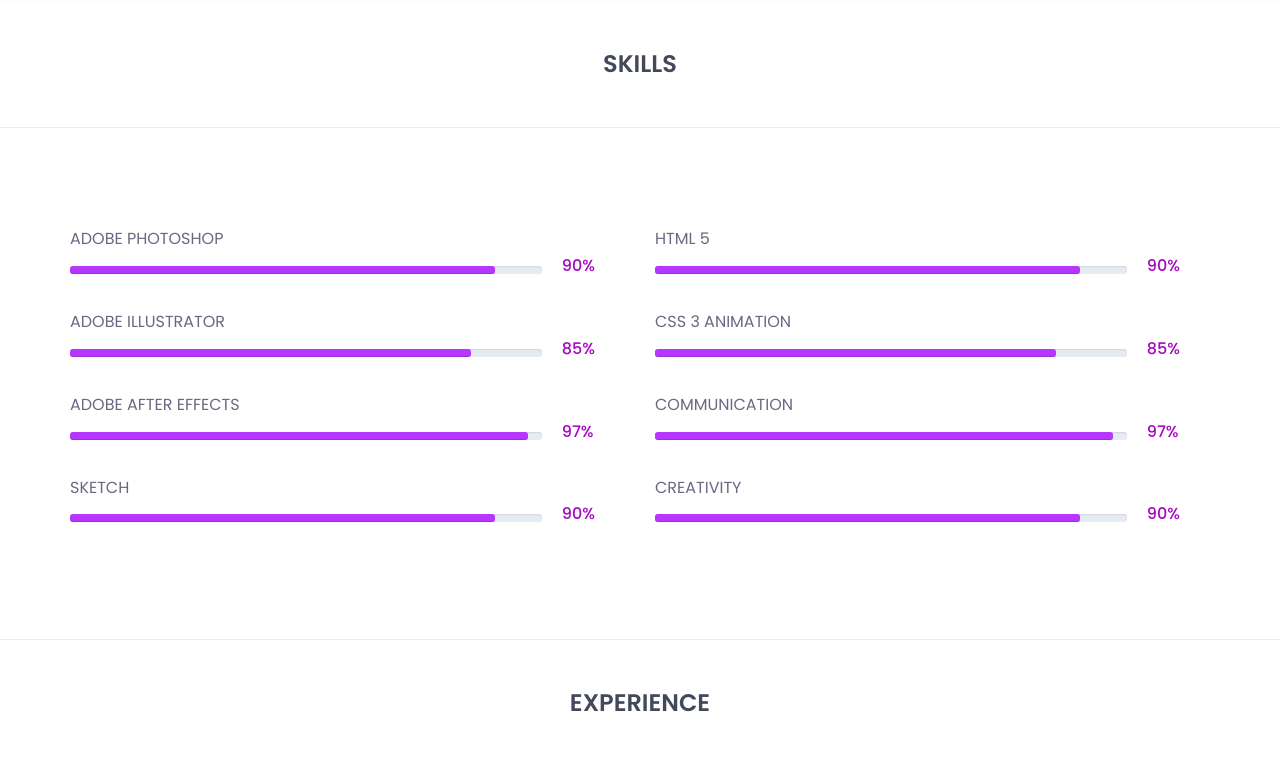
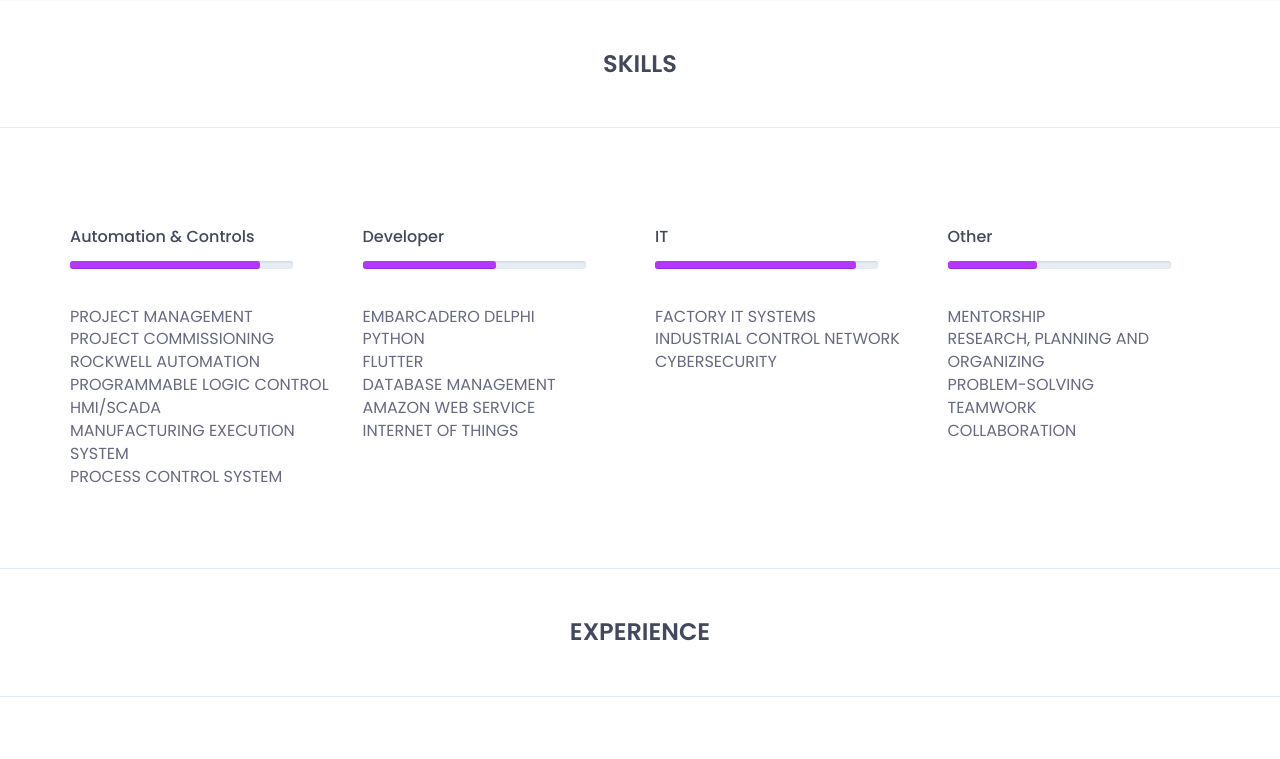
Before and after one commit to wongsatonk/Portfolio, a Flask app: page / in a window 1280 px wide. Shown: the part 2782-3541 px from the top of the page. Run offline with Flask 3, Linux system fonts and the light colour scheme; some libraries are stand-ins or nearby versions.

Commit message:
added skills and change download file

```diff
--- a/static/assets/css/style.css
+++ b/static/assets/css/style.css
@@ -374,6 +374,7 @@ span.single-timeline-horizontal.spacial-horizontal-line {width: 88px;}
 }
 .skill-content{padding: 50px 0 80px;}
 .single-skill-content{padding-top: 100px;}
+.group-skill-content{padding-top: 100px;}
 .section-heading h2 {
     font-size: 24px;
     font-weight: 600;
--- a/static/assets/download/browney.txt
+++ /dev/null
@@ -1 +0,0 @@
-Wellcome Themesine World!
--- a/templates/index.html
+++ b/templates/index.html
@@ -107,8 +107,8 @@
 				<div class="col-md-12 text-center">
 					<div class="header-text">
 						<h2>hi <span>,</span> i am <br> wongsaton <br> kampusan <span>.</span> </h2>
-						<p>automation, control and project engineer | web developer</p>
-						<a href="/static/assets/download/browney.txt" download>download resume</a>
+						<p>automation, control and project engineer | developer</p>
+						<a href="/static/assets/download/Wongsaton_Kampusan_Resume.pdf" download>download resume</a>
 					</div><!--/.header-text-->
 				</div><!--/.col-->
 			</div><!-- /.row-->
@@ -302,125 +302,183 @@
 	</section><!--/.education-->
 	<!--education end -->
 
-
 	<!--skills start -->
 	<section id="skills" class="skills">
 		<div class="skill-content">
 			<div class="section-heading text-center">
 				<h2>skills</h2>
 			</div>
-			<div class="container">
+			<div class="container group-skill-content">
+
+				<!-- Automation Skills Group -->
 				<div class="row">
-					<div class="col-md-6">
-						<div class="single-skill-content">
+					<div class="col-md-3">
 						<div class="barWrapper">
-								<span class="progressText">adobe photoshop</span>
+							<h3 class="skills-subheading">Automation & Controls</h3>
 							<div class="single-progress-txt">
 								<div class="progress ">
-										<div class="progress-bar" role="progressbar" aria-valuenow="90"
-											aria-valuemin="10" aria-valuemax="100" style="">
+									<div class="progress-bar" role="progressbar" aria-valuenow="85" aria-valuemin="10"
+										aria-valuemax="100">
+									</div>
+								</div>
 
 							</div>
+
 						</div>
-									<h3>90%</h3>
+						<!-- Skill Item -->
+						<div class="barWrapper">
+							<span class="progressText">Project Management</span>
+							<!-- Progress Bar -->
 						</div>
-							</div><!-- /.barWrapper -->
 						<div class="barWrapper">
-								<span class="progressText">adobe illustrator</span>
+							<span class="progressText">Project Commissioning</span>
+							<!-- Progress Bar -->
+						</div>
+						<div class="barWrapper">
+							<span class="progressText">Rockwell Automation</span>
+							<!-- Progress Bar -->
+						</div>
+						<div class="barWrapper">
+							<span class="progressText">Programmable Logic Control</span>
+							<!-- Progress Bar -->
+						</div>
+						<div class="barWrapper">
+							<span class="progressText">HMI/SCADA</span>
+							<!-- Progress Bar -->
+						</div>
+						<div class="barWrapper">
+							<span class="progressText">Manufacturing Execution System</span>
+							<!-- Progress Bar -->
+						</div>
+						<div class="barWrapper">
+							<span class="progressText">Process Control System</span>
+							<!-- Progress Bar -->
+						</div>
+					</div>
+
+					<!-- Database Systems Skills Group -->
+					<div class="col-md-3">
+						<div class="barWrapper">
+						<h3 class="skills-subheading">Developer</h3>
 						<div class="single-progress-txt">
 							<div class="progress ">
-										<div class="progress-bar" role="progressbar" aria-valuenow="85"
-											aria-valuemin="10" aria-valuemax="100" style="">
-
+								<div class="progress-bar" role="progressbar" aria-valuenow="60" aria-valuemin="10"
+									aria-valuemax="100">
 								</div>
 							</div>
-									<h3>85%</h3>
 						</div>
-							</div><!-- /.barWrapper -->
+						</div>
+						<!-- Skill Item -->
 						<div class="barWrapper">
-								<span class="progressText">adobe after effects</span>
+							<span class="progressText">Embarcadero Delphi</span>
+							<!-- Progress Bar -->
+						</div>
+						<!-- Skill Item -->
+						<div class="barWrapper">
+							<span class="progressText">Python</span>
+							<!-- Progress Bar -->
+						</div>
+						<!-- Skill Item -->
+						<div class="barWrapper">
+							<span class="progressText">Flutter</span>
+							<!-- Progress Bar -->
+						</div>
+						<!-- Skill Item -->
+						<div class="barWrapper">
+							<span class="progressText">Database Management</span>
+							<!-- Progress Bar -->
+						</div>
+						<!-- Skill Item -->
+						<div class="barWrapper">
+							<span class="progressText">Amazon Web Service</span>
+							<!-- Progress Bar -->
+						</div>
+						<!-- Skill Item -->
+						<div class="barWrapper">
+							<span class="progressText">Internet of Things</span>
+							<!-- Progress Bar -->
+						</div>
+					</div>
+
+
+					<!-- IT Skills Group -->
+
+					<div class="col-md-3">
+						<div class="barWrapper">
+						<h3 class="skills-subheading">IT</h3>
 						<div class="single-progress-txt">
 							<div class="progress ">
-										<div class="progress-bar" role="progressbar" aria-valuenow="97"
-											aria-valuemin="10" aria-valuemax="100" style="">
-
+								<div class="progress-bar" role="progressbar" aria-valuenow="90" aria-valuemin="10"
+									aria-valuemax="100">
 								</div>
 							</div>
-									<h3>97%</h3>
 						</div>
-							</div><!-- /.barWrapper -->
+						<!-- Skill Item -->
 						<div class="barWrapper">
-								<span class="progressText">sketch</span>
+							<span class="progressText">Factory IT Systems</span>
+							<!-- Progress Bar -->
+						</div>
+						<!-- Skill Item -->
+						<div class="barWrapper">
+							<span class="progressText">Industrial Control Network</span>
+							<!-- Progress Bar -->
+						</div>
+						<!-- Skill Item -->
+						<div class="barWrapper">
+							<span class="progressText">Cybersecurity</span>
+							<!-- Progress Bar -->
+						</div>
+					</div>
+					</div>
+
+
+					<!-- Other Skills Group -->
+
+					<div class="col-md-3">
+						<div class="barWrapper">
+						<h3 class="skills-subheading">Other</h3>
 						<div class="single-progress-txt">
 							<div class="progress ">
-										<div class="progress-bar" role="progressbar" aria-valuenow="90"
-											aria-valuemin="10" aria-valuemax="100" style="">
-
+								<div class="progress-bar" role="progressbar" aria-valuenow="40" aria-valuemin="10"
+									aria-valuemax="100">
 								</div>
 							</div>
-									<h3>90%</h3>
-								</div>
-							</div><!-- /.barWrapper -->
 						</div>
 					</div>
-					<div class="col-md-6">
-						<div class="single-skill-content">
+						<!-- Skill Item -->
 						<div class="barWrapper">
-								<span class="progressText">html 5</span>
-								<div class="single-progress-txt">
-									<div class="progress ">
-										<div class="progress-bar" role="progressbar" aria-valuenow="90"
-											aria-valuemin="10" aria-valuemax="100" style="">
-
+							<span class="progressText">Mentorship</span>
+							<!-- Progress Bar -->
+						</div>
+						<!-- Skill Items -->
+						<div class="barWrapper">
+							<span class="progressText">Research, planning and organizing</span>
+							<!-- Progress Bar -->
+						</div>
+						<!-- Skill Items -->
+						<div class="barWrapper">
+							<span class="progressText">Problem-solving</span>
+							<!-- Progress Bar -->
+						</div>
+						<!-- Skill Items -->
+						<div class="barWrapper">
+							<span class="progressText">Teamwork</span>
+							<!-- Progress Bar -->
+						</div>
+						<!-- Skill Items -->
+						<div class="barWrapper">
+							<span class="progressText">Collaboration</span>
+							<!-- Progress Bar -->
+						</div>
+						<!-- More skill items can be added here -->
 					</div>
 				</div>
-									<h3>90%</h3>
-								</div>
-							</div><!-- /.barWrapper -->
-							<div class="barWrapper">
-								<span class="progressText">css 3 animation</span>
-								<div class="single-progress-txt">
-									<div class="progress ">
-										<div class="progress-bar" role="progressbar" aria-valuenow="85"
-											aria-valuemin="10" aria-valuemax="100" style="">
 
-										</div>
-									</div>
-									<h3>85%</h3>
-								</div>
-							</div><!-- /.barWrapper -->
-							<div class="barWrapper">
-								<span class="progressText">communication</span>
-								<div class="single-progress-txt">
-									<div class="progress ">
-										<div class="progress-bar" role="progressbar" aria-valuenow="97"
-											aria-valuemin="10" aria-valuemax="100" style="">
-
-										</div>
-									</div>
-									<h3>97%</h3>
-								</div>
-							</div><!-- /.barWrapper -->
-							<div class="barWrapper">
-								<span class="progressText"> creativity</span>
-								<div class="single-progress-txt">
-									<div class="progress ">
-										<div class="progress-bar" role="progressbar" aria-valuenow="90"
-											aria-valuemin="10" aria-valuemax="100" style="">
-
-										</div>
-									</div>
-									<h3>90%</h3>
-								</div>
-							</div><!-- /.barWrapper -->
-						</div>
-					</div>
-				</div><!-- /.row -->
 			</div> <!-- /.container -->
 		</div><!-- /.skill-content-->
-
 	</section><!--/.skills-->
 	<!--skills end -->
+
 
 	<!--experience start -->
 	<section id="experience" class="experience">
@@ -450,11 +508,16 @@
 												</h4>
 												<h5>Automation Projects Lead</h5>
 												<ul class="description">
-													<li>• Led automation projects in line with industrial control standards and IT systems.</li>
-													<li>• Trained entry-level engineers in MES, MOM, and Factory IT systems, enhancing team capabilities.</li>
-													<li>• Collaborated with Rockwell and Engineering teams on MES solution architectures and design specifications.</li>
-													<li>• Managed project deliverables, focusing on safety, security, and environmental compliance.</li>
-													<li>• Troubleshoot software to alleviate obstacles preventing functionality.</li>
+													<li>• Led automation projects in line with industrial control
+														standards and IT systems.</li>
+													<li>• Trained entry-level engineers in MES, MOM, and Factory IT
+														systems, enhancing team capabilities.</li>
+													<li>• Collaborated with Rockwell and Engineering teams on MES
+														solution architectures and design specifications.</li>
+													<li>• Managed project deliverables, focusing on safety, security,
+														and environmental compliance.</li>
+													<li>• Troubleshoot software to alleviate obstacles preventing
+														functionality.</li>
 												</ul>
 											</div><!--/.timeline-content-->
 										</div><!--/.timeline-->
@@ -482,15 +545,24 @@
 												</h4>
 												<h5>Technical Problem Solver</h5>
 												<ul class="description">
-													<li>• Directed technical personnel in the fabrication of testing and test control equipment.</li>
-													<li>• Provided solutions to various technical problems of varying scope and complexity.</li>
-													<li>• Directed technical teams in testing and control equipment development for factory IT systems.</li>
-													<li>• Tested hardware and software within a quality assurance environment before production release.</li>
-													<li>• Created plans for test method validation using research or field observations.</li>
-													<li>• Created technical documents for the education of newly hired employees.</li>
-													<li>• Support Engineering and Maintenance departments with training and technical support.</li>
-													<li>• Developed detailed technical documents and user guides for technical products.</li>
-													<li>• Evaluated and implemented new technologies to improve automation systems for production.</li>
+													<li>• Directed technical personnel in the fabrication of testing and
+														test control equipment.</li>
+													<li>• Provided solutions to various technical problems of varying
+														scope and complexity.</li>
+													<li>• Directed technical teams in testing and control equipment
+														development for factory IT systems.</li>
+													<li>• Tested hardware and software within a quality assurance
+														environment before production release.</li>
+													<li>• Created plans for test method validation using research or
+														field observations.</li>
+													<li>• Created technical documents for the education of newly hired
+														employees.</li>
+													<li>• Support Engineering and Maintenance departments with training
+														and technical support.</li>
+													<li>• Developed detailed technical documents and user guides for
+														technical products.</li>
+													<li>• Evaluated and implemented new technologies to improve
+														automation systems for production.</li>
 												</ul>
 											</div><!--/.timeline-content-->
 										</div><!--/.timeline-->
@@ -518,14 +590,20 @@
 												</h4>
 												<h5>Control System Solution Integrator</h5>
 												<ul class="description">
-													<li>• Participated in the Chonburi pouch plant phase 3 JUMP project, collecting requirements from R&D, Operations, Maintenance and Engineering teams to develop MES function including URS, and FDS documents by collaborating with Rockwell Automation.</li>
-													<li>• Provideed technical support to external and internal customers.</li>
-													<li>• Created and finalized designs to meet project requirements.</li>
+													<li>• Participated in the Chonburi pouch plant phase 3 JUMP project,
+														collecting requirements from R&D, Operations, Maintenance and
+														Engineering teams to develop MES function including URS, and FDS
+														documents by collaborating with Rockwell Automation.</li>
+													<li>• Provideed technical support to external and internal
+														customers.</li>
+													<li>• Created and finalized designs to meet project requirements.
+													</li>
 													<li>• Identified procures and necessary equipment and facilities for
 														characterization of automation systems and applications.</li>
 													<li>• Developed process control system and manufacturing execution
 														system with customers.</li>
-													<li>• Demonstrate leadership skills in managing projects from concept to
+													<li>• Demonstrate leadership skills in managing projects from
+														concept to
 														completion.</li>
 
 													</ui>
@@ -555,9 +633,13 @@
 												</h4>
 												<h5>Solution Provider</h5>
 												<ul class="description">
-													<li>• Work with software development and testing team members to design and develop robust solutions to meet client requirements for functionality, scalability, and performance.</li>
-													<li>• Develop web applications for deployment on platforms and sites.</li>
-													<li>• Prepare detailed reports on updates to project specifications, progress, identified conflicts, and team activities.</li>
+													<li>• Work with software development and testing team members to
+														design and develop robust solutions to meet client requirements
+														for functionality, scalability, and performance.</li>
+													<li>• Develop web applications for deployment on platforms and
+														sites.</li>
+													<li>• Prepare detailed reports on updates to project specifications,
+														progress, identified conflicts, and team activities.</li>
 													<li>• Incorporate database technologies into coding projects.</li>
 													</ui>
 											</div><!--/.timeline-content-->
```
Also changed, not shown: 1 other file. Lines whose indentation alone changed are shown as unchanged.
